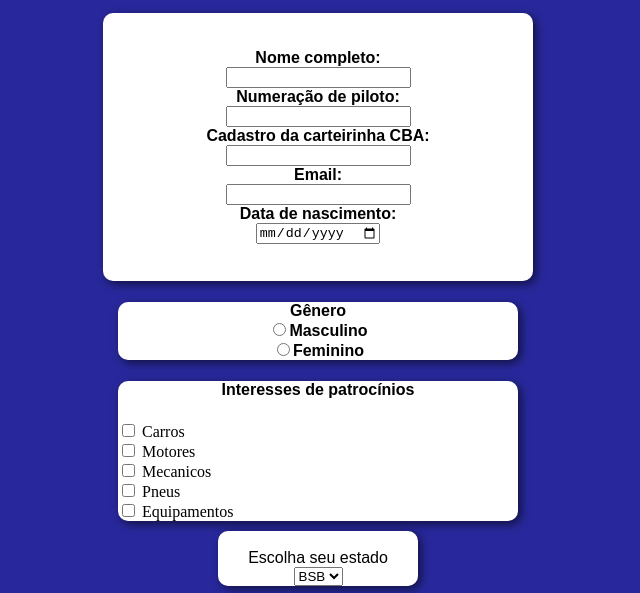
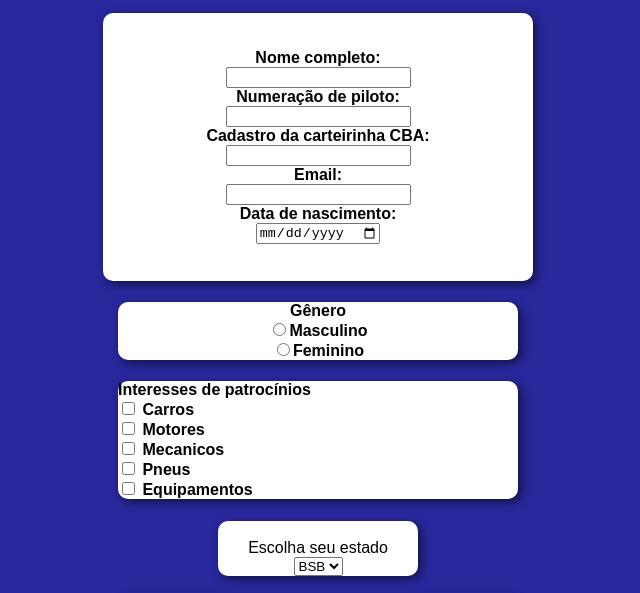
Before and after one commit to Soarezzsemj/ESTUDOS, a plain HTML site: page Frontend/Tarefas/Cadastro de Participante de Evento/cadastro.html in a window 1280 px wide. Shown: the part 147-740 px from the top of the page, without its empty margins (322-962 px from the left). Drawn offline with Linux system fonts and the light colour scheme.

Commit message:
atualizado

```diff
--- a/Frontend/Tarefas/Cadastro de Participante de Evento/cadastro.html
+++ b/Frontend/Tarefas/Cadastro de Participante de Evento/cadastro.html
@@ -31,29 +31,28 @@
 <div id="cadastrogenero">
 <h4>Gênero
     <br>
-    <input type="radio" name="Gênero" id="">Masculino
+    <input type="radio" name="" id="">Masculino
     <br>
-    <input type="radio" name="Gênero" id="">Feminino
+    <input type="radio" name="" id="">Feminino
     <br>
 </h4>
 </div>
 
-
 <div id="patrocinio">
-    <div id="sim"><h4>Interesses de patrocínios <br></div>
-    <input type="checkbox" name="" id="no">
+    <h4>Interesses de patrocínios <br>
+    <input type="checkbox" name="" id="">
     Carros
     <br>
-    <input type="checkbox" name="" id="no">
+    <input type="checkbox" name="" id="">
     Motores
     <br>
-    <input type="checkbox" name="" id="no">
+    <input type="checkbox" name="" id="">
     Mecanicos
     <br>
-    <input type="checkbox" name="" id="no">
+    <input type="checkbox" name="" id="">
     Pneus
     <br>
-    <input type="checkbox" name="" id="no">
+    <input type="checkbox" name="" id="">
     Equipamentos
     <br>
 </div>
```
